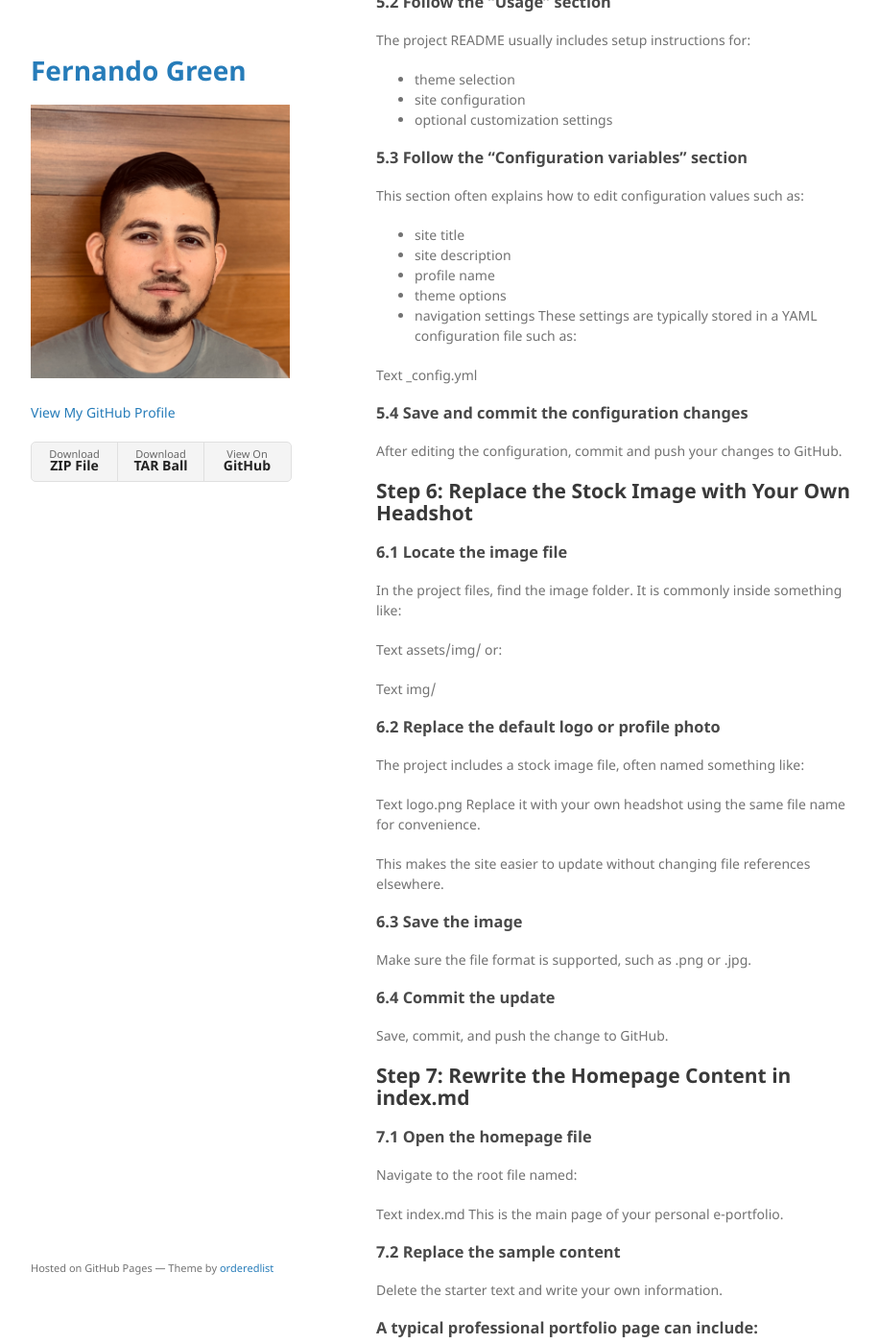
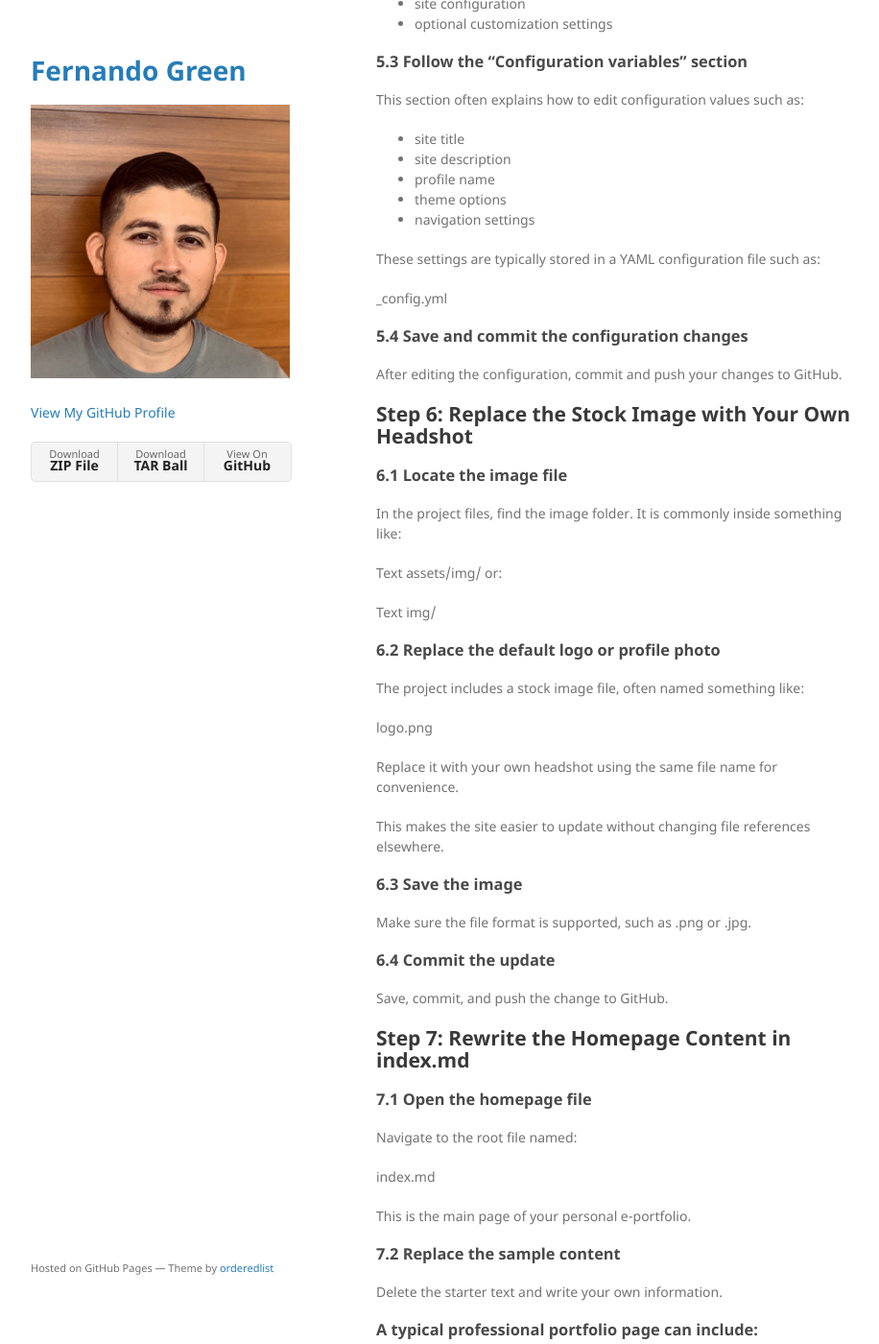
Before and after one commit to Nando-G8/Nando-G8.github.io, a Jekyll site: the page built from subpage_1/index.md, in a window 1280 px wide and 1400 px high, scrolled down 3052 px. Shown: the whole window at 96% size, without its empty margins (178-1094 px from the left). Built offline with Jekyll 4.4.1, drawn with Linux system fonts in a browser that asks for light colours; the repository's description, which GitHub fills in, is left out; some of the changed text lies outside the part shown.

```diff
--- a/subpage_1/index.md
+++ b/subpage_1/index.md
@@ -4,7 +4,9 @@ title: Subpage 1
 ---
 
 # Creating a Personal GitHub Pages Site and E-Portfolio
+
 ## Introduction
+
 GitHub Pages is a free and simple way to host a personal website directly from your GitHub repository. This is useful for creating a professional e-portfolio that showcases your background, skills, education, and work experience.
 
 ### In this guide, you will learn how to:
@@ -19,22 +21,27 @@ GitHub Pages is a free and simple way to host a personal website directly from y
 ## Step 1: Create Your Personal GitHub Pages Repository
 
 ### 1.1 Sign in to GitHub
+
 Go to GitHub and sign in to your account.
 
 ### 1.2 Create a new repository
+
 Create a repository with this exact naming pattern:
 
 your_github_username.github.io
 
 ### 1.3 Set the repository visibility
+
 Choose the repository to be public or private. For GitHub Pages, public is the normal choice because the site must be viewable through the browser.
 
 ### 1.4 Create the repository
+
 Once the repository is created, it will act as the home for your website.
 
 ## Step 2: Clone the Repository to Your Computer
 
 ### 2.1 Open your terminal or Git client
+
 You can use GitHub Desktop or the VS Code terminal.
 
 ### 2.2 Clone the repository
@@ -43,6 +50,7 @@ Example:
 
 bash
 git clone https://github.com/your_folder/your_github_username.github.io.git
+
 This creates a local folder on your computer where you can edit files and push changes back to GitHub.
 
 ## Step 3: Download the Minimal GitHub Pages Project
@@ -52,13 +60,16 @@ Minimal Theme Link:
 [https://github.com/pages-themes/minimal](https://github.com/pages-themes/minimal)
 
 ### Download the entire minimal project
+
 <img width="924" height="607" alt="image" src="https://github.com/user-attachments/assets/4c3b5948-c21a-4f2f-af86-eb99aeec761e" />
 
 
 ### 3.2 Unzip the files if necessary
+
 If the project was downloaded as a zip file, extract it.
 
 ### 3.3 Place the downloaded project in your repository folder
+
 Move the extracted project files into the local repository directory you cloned in Step 2.
 
 Your repository should now contain the starter website files, including the main homepage file:
@@ -95,9 +101,11 @@ If your repository uses a different default branch name, replace main with the c
 ## Step 5: Set Up the Theme Using the Project Instructions
 
 ### 5.1 Read the README file
+
 Open the README.md file included in the project.
 
 ### 5.2 Follow the “Usage” section
+
 The project README usually includes setup instructions for:
 
 - theme selection
@@ -105,6 +113,7 @@ The project README usually includes setup instructions for:
 - optional customization settings
 
 ### 5.3 Follow the “Configuration variables” section
+
 This section often explains how to edit configuration values such as:
 
 - site title
@@ -112,17 +121,19 @@ This section often explains how to edit configuration values such as:
 - profile name
 - theme options
 - navigation settings
+
 These settings are typically stored in a YAML configuration file such as:
 
-Text
 _config.yml
 
 ### 5.4 Save and commit the configuration changes
+
 After editing the configuration, commit and push your changes to GitHub.
 
 ## Step 6: Replace the Stock Image with Your Own Headshot
 
 ### 6.1 Locate the image file
+
 In the project files, find the image folder. It is commonly inside something like:
 
 Text
@@ -133,30 +144,35 @@ Text
 img/
 
 ### 6.2 Replace the default logo or profile photo
+
 The project includes a stock image file, often named something like:
 
-Text
 logo.png
+
 Replace it with your own headshot using the same file name for convenience.
 
 This makes the site easier to update without changing file references elsewhere.
 
 ### 6.3 Save the image
+
 Make sure the file format is supported, such as .png or .jpg.
 
 ### 6.4 Commit the update
+
 Save, commit, and push the change to GitHub.
 
 ## Step 7: Rewrite the Homepage Content in index.md
 
 ### 7.1 Open the homepage file
+
 Navigate to the root file named:
 
-Text
 index.md
+
 This is the main page of your personal e-portfolio.
 
 ### 7.2 Replace the sample content
+
 Delete the starter text and write your own information.
 
 ### A typical professional portfolio page can include:
@@ -172,26 +188,31 @@ Delete the starter text and write your own information.
 - Email: yourname@example.com
 
 ### 7.3 Include personal and professional content
+
 Add information relevant to your academic and professional background
 
 ## Step 8: Final Commit and Push
+
 Once you have double checked everything and it is to your satisfaction, commit changes and push
 
 ## Step 9: Check GitHub Pages Deployment
 
 ### 9.1 Open your repository on GitHub
+
 Go to:
 https://github.com/<your_github_username>/<your_github_username>.github.io
+
 Check whether the GitHub Pages deployment is running successfully.
 
 
 ## 9.2 Confirm that deployment succeeded
+
 If the build finishes successfully, GitHub Pages will publish your site.
 
 ### Step 10: View Your Live Portfolio Website
+
 After deployment completes, visit your website in a browser:
 
-Text
 https://<your_github_username>.github.io
 
 ### If the page loads and shows your updated content, the site has been successfully deployed.
```
Also changed, not shown: other parts of subpage_1/index.md (+3 -8 lines).
